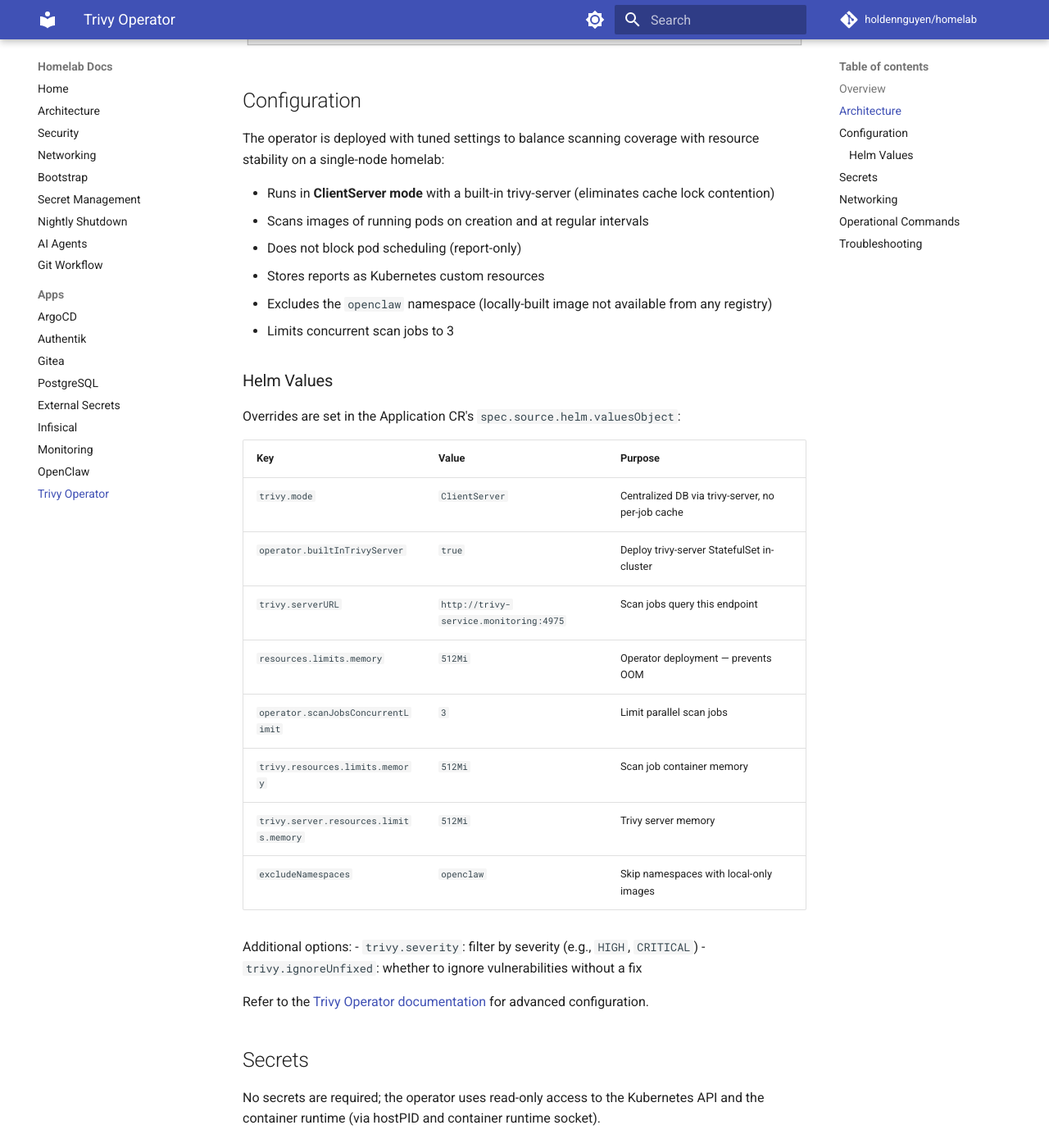
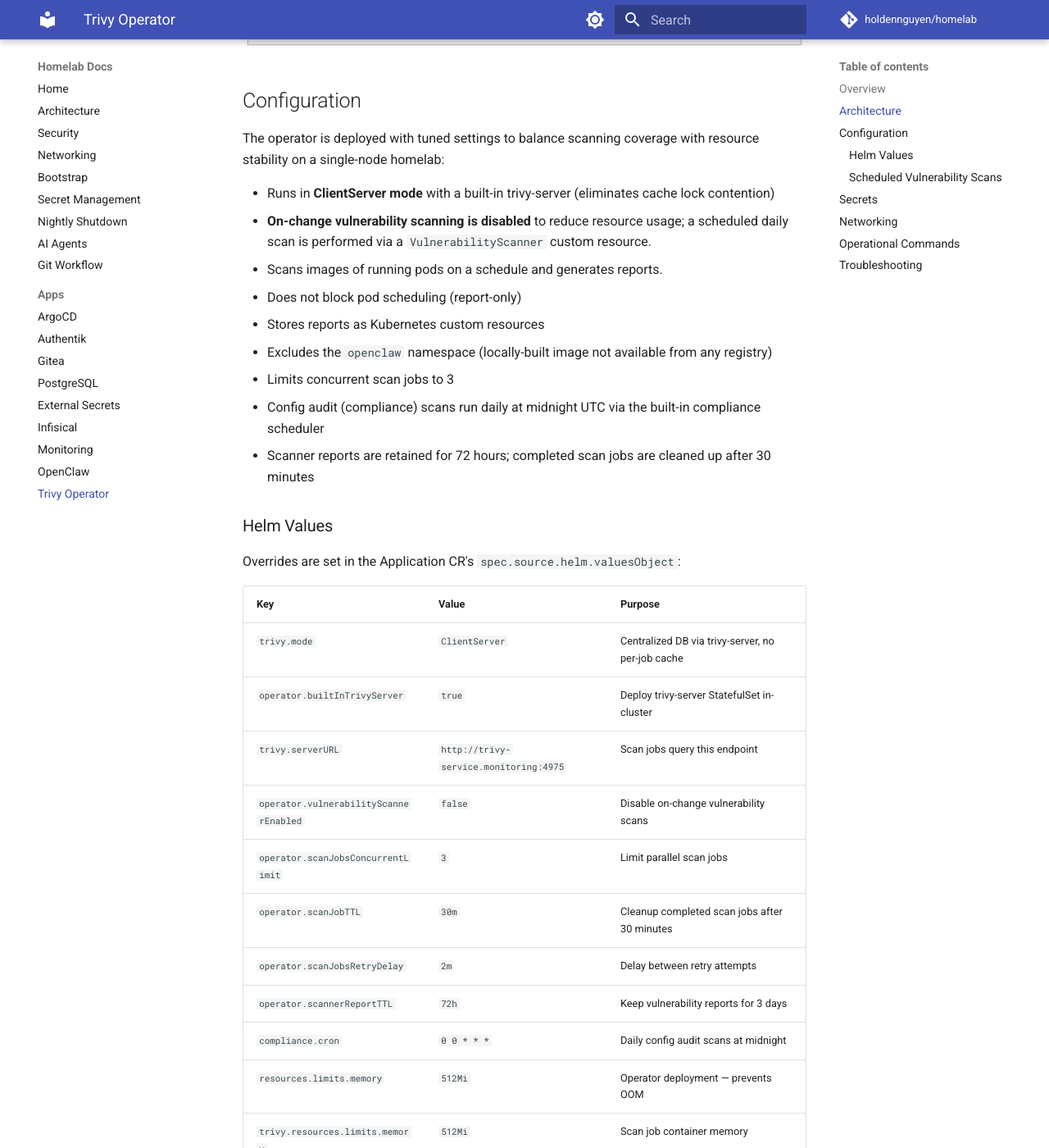
Before and after one commit to haingth77/homelab, an MkDocs documentation site: the page built from docs/trivy-operator.md, in a window 1280 px wide and 1400 px high, scrolled down 949 px. Shown: the whole window at 82% size. Built offline with MkDocs 1.6.1 and Material for MkDocs 9.7.7, drawn with Linux system fonts in a browser that asks for light colours; comment, search, counter and statistics services are not loaded; some of the changed text lies outside the part shown.

Commit message:
feat: tune Prometheus scrape intervals and Trivy scan schedules (#60)
* feat: tune Prometheus scrape intervals and Trivy scan schedules (#48) [devops-sre]

* docs: update ArgoCD README and architecture for trivy-operator changes

- Add trivy-operator-vulnerability-scanner application to ArgoCD README
- Update architecture.md service map with new Prometheus intervals and Trivy config
- Update applications list to include vulnerability scanner

Co-authored-by: Cursor <cursoragent@cursor.com>

---------

Co-authored-by: devops-sre[bot] <devops-sre@openclaw.homelab>
Co-authored-by: Holden Nguyen <holden.nguyen@Holdens-Mac-mini.local>
Co-authored-by: Cursor <cursoragent@cursor.com>

```diff
--- a/k8s/apps/argocd/README.md
+++ b/k8s/apps/argocd/README.md
@@ -33,6 +33,7 @@ flowchart TD
         ArgoDir -- "creates" --> AuthApp["Application: authentik"]
         ArgoDir -- "creates" --> OCApp["Application: openclaw"]
         ArgoDir -- "creates" --> TrivyApp["Application: trivy-operator"]
+        ArgoDir -- "creates" --> TrivyScannerApp["Application: trivy-operator-vulnerability-scanner"]
         ArgoDir -- "creates" --> NSApp["Application: namespace-security"]
         ArgoDir -- "creates" --> NPApp["Application: networking-policies"]
     end
@@ -58,6 +59,7 @@ flowchart TD
 | `applications/authentik-config-app.yaml` | Authentik ExternalSecret (authentik namespace) |
 | `applications/openclaw-app.yaml` | OpenClaw AI gateway deployment |
 | `applications/trivy-operator-app.yaml` | Trivy vulnerability scanner Helm chart (monitoring namespace, ClientServer mode) |
+| `applications/trivy-operator-vulnerability-scanner-app.yaml` | Trivy VulnerabilityScanner CR for scheduled daily scans |
 | `applications/namespace-security-app.yaml` | Pod Security Standard labels for namespaces |
 | `applications/networking-policies-app.yaml` | Default-deny NetworkPolicies across all namespaces |
 
--- a/k8s/apps/trivy-operator/README.md
+++ b/k8s/apps/trivy-operator/README.md
@@ -35,11 +35,14 @@ flowchart TD
 The operator is deployed with tuned settings to balance scanning coverage with resource stability on a single-node homelab:
 
 - Runs in **ClientServer mode** with a built-in trivy-server (eliminates cache lock contention)
-- Scans images of running pods on creation and at regular intervals
+- **On-change vulnerability scanning is disabled** to reduce resource usage; a scheduled daily scan is performed via a `VulnerabilityScanner` custom resource.
+- Scans images of running pods on a schedule and generates reports.
 - Does not block pod scheduling (report-only)
 - Stores reports as Kubernetes custom resources
 - Excludes the `openclaw` namespace (locally-built image not available from any registry)
 - Limits concurrent scan jobs to 3
+- Config audit (compliance) scans run daily at midnight UTC via the built-in compliance scheduler
+- Scanner reports are retained for 72 hours; completed scan jobs are cleaned up after 30 minutes
 
 ### Helm Values
 
@@ -50,11 +53,20 @@ Overrides are set in the Application CR's `spec.source.helm.valuesObject`:
 | `trivy.mode` | `ClientServer` | Centralized DB via trivy-server, no per-job cache |
 | `operator.builtInTrivyServer` | `true` | Deploy trivy-server StatefulSet in-cluster |
 | `trivy.serverURL` | `http://trivy-service.monitoring:4975` | Scan jobs query this endpoint |
+| `operator.vulnerabilityScannerEnabled` | `false` | Disable on-change vulnerability scans |
+| `operator.scanJobsConcurrentLimit` | `3` | Limit parallel scan jobs |
+| `operator.scanJobTTL` | `30m` | Cleanup completed scan jobs after 30 minutes |
+| `operator.scanJobsRetryDelay` | `2m` | Delay between retry attempts |
+| `operator.scannerReportTTL` | `72h` | Keep vulnerability reports for 3 days |
+| `compliance.cron` | `0 0 * * *` | Daily config audit scans at midnight |
 | `resources.limits.memory` | `512Mi` | Operator deployment — prevents OOM |
-| `operator.scanJobsConcurrentLimit` | `3` | Limit parallel scan jobs |
 | `trivy.resources.limits.memory` | `512Mi` | Scan job container memory |
 | `trivy.server.resources.limits.memory` | `512Mi` | Trivy server memory |
 | `excludeNamespaces` | `openclaw` | Skip namespaces with local-only images |
+
+### Scheduled Vulnerability Scans
+
+A separate `VulnerabilityScanner` custom resource (installed via `k8s/apps/trivy-operator/vulnerability-scanner.yaml`) defines a daily scan schedule. This is managed by the trivy-operator's `VulnerabilityScanner` controller and runs in addition to (or instead of) on-change scans. With `operator.vulnerabilityScannerEnabled: false`, only the scheduled scans are performed.
 
 Additional options:
 - `trivy.severity`: filter by severity (e.g., `HIGH`, `CRITICAL`)
```
Also changed, not shown: docs/architecture.md (+3 -3 lines), k8s/apps/monitoring/README.md (+2 -0 lines), 4 other files.
